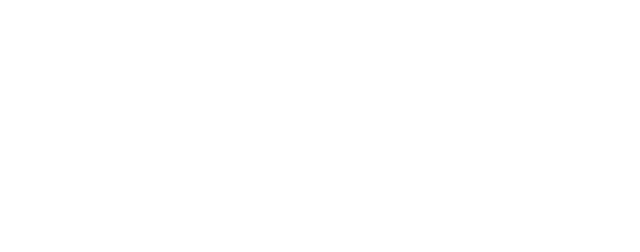
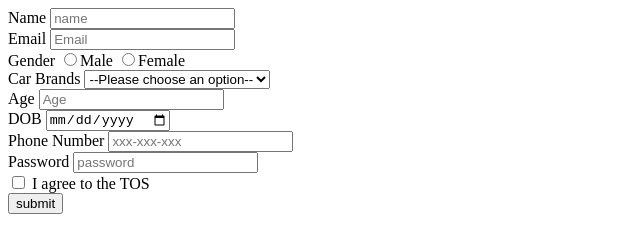
Before and after one commit to acciojob/signup-form-car-Ayushoo07, a website: page main.html in a window 1280 px wide. Shown: the whole page, without its empty margins (0-640 px from the left). Drawn offline with Linux system fonts and the light colour scheme.

Commit message:
created a submission

```diff
--- a/main.html
+++ b/main.html
@@ -11,6 +11,45 @@
     <script type="text/javascript" src="./script.js">
 </script>
 
+	<form method="POST">
+		<label for="name">Name</label>
+		<input type="text"name="name" id="name"placeholder="name" required>
+		<br>
+		<label for="email">Email</label>
+		<input type="email" name="email" id="email" placeholder="Email" required>
+		<br>
+		<label for="gender">Gender</label>
+		<input type="radio" name="gender" value="Male" id="gender" required>Male
+
+		<input type="radio" name="gender_f" value="Female" id="gender_f" required>Female
+		<br>
+		<label for="cars">Car Brands</label>
+		<select name="cars" id="cars">
+			<option value=""> --Please choose an option--</option>
+			<option value="BMW">BMW</option>
+			<option value="Audi">Audi</option>
+			<option value="Mercedez">Mercedez</option>
+
+		</select>
+		<br>
+		<label for="age">Age</label>
+		<input type="number" name="age" id="age" required placeholder="Age">
+		<br>
+		<label for="dob">DOB</label>
+		<input type="date" name="dob" id="dob">
+		<br>
+		<label for="tel">Phone Number</label>
+		<input type="number" name="tel" id="tel" placeholder="xxx-xxx-xxx" required>
+		<br>
+		<label for="password">Password</label>
+		<input type="password" name="password" id="password" required placeholder="password">
+		<br>
+		<input type="checkbox" id="tos" name="tos" value="I agree to the TOS" required>
+<label for="tos">I agree to the TOS</label>
+<br>
+		<button type="submit">submit</button>
+	</form>
+
 </body>
 
 </html>
```
